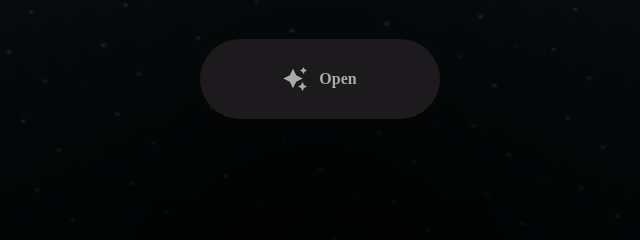
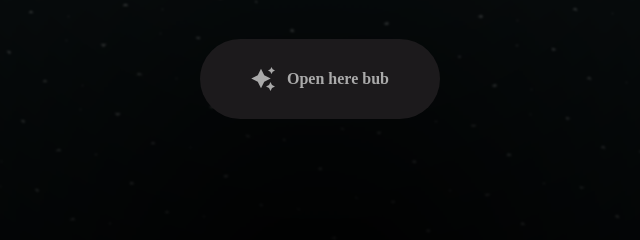
Before and after one commit to bammHau/Hdh, a plain HTML site: page index.html in a window 1280 px wide. Shown: the part 441-681 px from the top of the page, 320-960 px from the left. Drawn offline with Linux system fonts and the light colour scheme.

Commit message:
Update index.html

```diff
--- a/index.html
+++ b/index.html
@@ -7,7 +7,7 @@
   <link rel="stylesheet" href="css/index.css">
 
   <!-- Document Title -->
-  <title>FLOWERS FOR SOMEONE</title>
+  <title>FLOWERS FOR HAURA</title>
 </head>
 
 <body>
@@ -26,7 +26,7 @@
         </path>
       </svg>
 
-      <span class="text">Open</span>
+      <span class="text">Open here bub</span>
     </a>
   </div>
 
```
